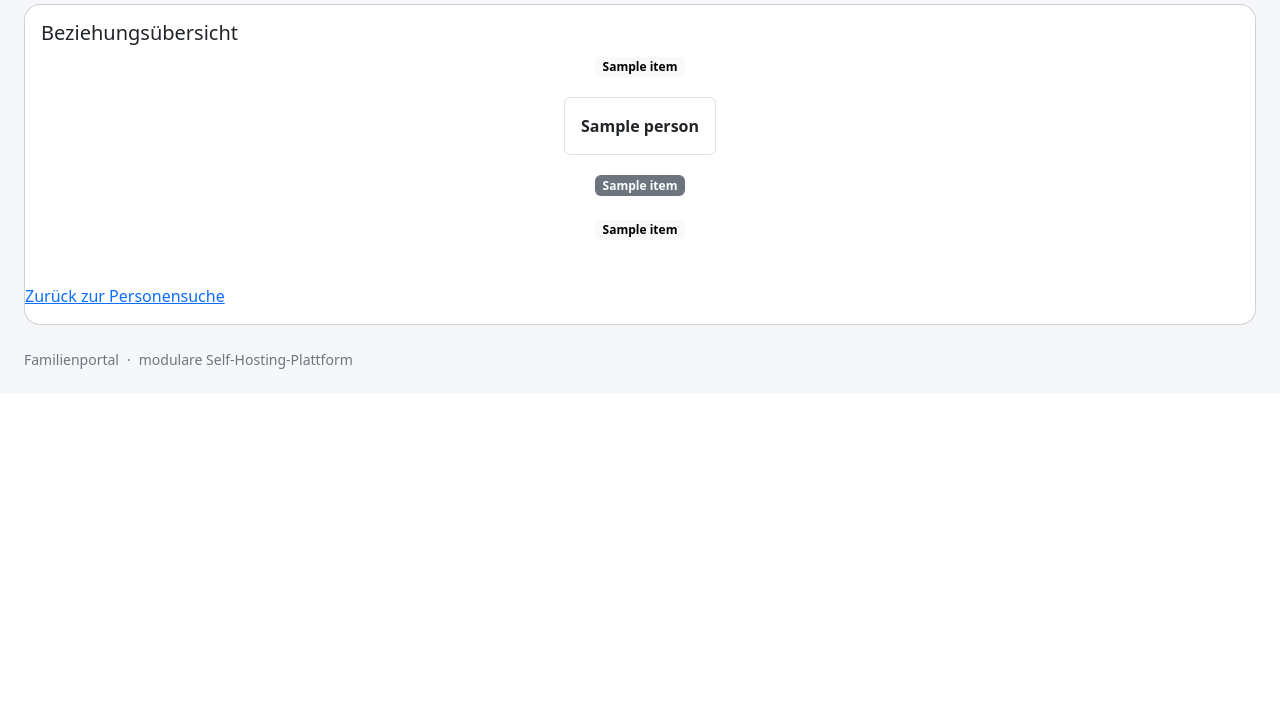
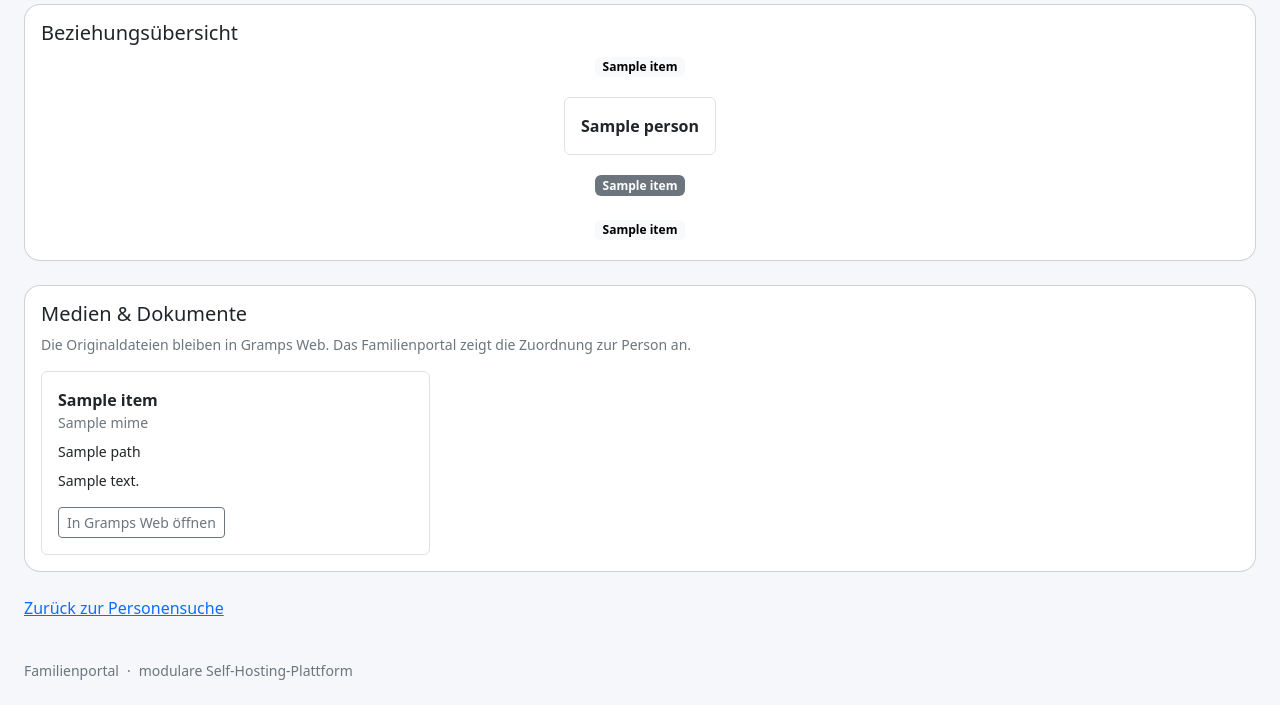
Before and after one commit to Markus4771/Familienportal, a FastAPI app: template src/familienportal/templates/genealogy_person.html in a window 1280 px wide. Shown: the part 435-1140 px from the top of the page. Before the commit the page ends 804 px from the top, so only its background shows below. Run offline with FastAPI, Linux system fonts and the light colour scheme; the template is opened without the code that fills it: most values are stand-ins (such as "Sample title", 1, 10 or a date in 2020).

Commit message:
Add media and document section to genealogy person page

```diff
--- a/src/familienportal/templates/genealogy_person.html
+++ b/src/familienportal/templates/genealogy_person.html
@@ -5,35 +5,36 @@
 {% set display_name = profile.name or person.name or person.display_name or person.gramps_id or 'Person' %}
 <h1 class="h2 mb-3">{{ display_name }}</h1>
 <div class="row g-4">
-  <div class="col-lg-5">
-    <div class="card"><div class="card-body">
+  <div class="col-lg-5"><div class="card"><div class="card-body">
     <h2 class="h5">Person</h2>
     {% if person.gramps_id %}<p><strong>Gramps-ID:</strong> {{ person.gramps_id }}</p>{% endif %}
     {% if profile.birth or person.birth %}<p><strong>Geburt:</strong> {{ profile.birth or person.birth }}</p>{% endif %}
     {% if profile.death or person.death %}<p><strong>Tod:</strong> {{ profile.death or person.death }}</p>{% endif %}
     {% if gramps_base_url and person.handle %}<p><a class="btn btn-outline-secondary" href="{{ gramps_base_url }}/person/{{ person.handle }}" target="_blank" rel="noopener">In Gramps Web öffnen</a></p>{% endif %}
-    </div></div>
+  </div></div></div>
+  <div class="col-lg-7"><div class="card"><div class="card-body">
+    <h2 class="h5">Familienbeziehungen</h2>
+    <h3 class="h6 mt-3">Eltern</h3><div class="d-flex flex-wrap gap-2">{% for item in relations.parents %}<a class="btn btn-sm btn-outline-primary" href="/genealogy/person/{{ item.handle }}">{{ item.name }}</a>{% else %}<span class="text-secondary">Keine Zuordnung</span>{% endfor %}</div>
+    <h3 class="h6 mt-3">Partner</h3><div class="d-flex flex-wrap gap-2">{% for item in relations.partners %}<a class="btn btn-sm btn-outline-primary" href="/genealogy/person/{{ item.handle }}">{{ item.name }}</a>{% else %}<span class="text-secondary">Keine Zuordnung</span>{% endfor %}</div>
+    <h3 class="h6 mt-3">Kinder</h3><div class="d-flex flex-wrap gap-2">{% for item in relations.children %}<a class="btn btn-sm btn-outline-primary" href="/genealogy/person/{{ item.handle }}">{{ item.name }}</a>{% else %}<span class="text-secondary">Keine Zuordnung</span>{% endfor %}</div>
+  </div></div></div>
 </div>
-  <div class="col-lg-7">
-    <div class="card"><div class="card-body">
-      <h2 class="h5">Familienbeziehungen</h2>
-      <h3 class="h6 mt-3">Eltern</h3>
-      <div class="d-flex flex-wrap gap-2">{% for item in relations.parents %}<a class="btn btn-sm btn-outline-primary" href="/genealogy/person/{{ item.handle }}">{{ item.name }}</a>{% else %}<span class="text-secondary">Keine Zuordnung</span>{% endfor %}</div>
-      <h3 class="h6 mt-3">Partner</h3>
-      <div class="d-flex flex-wrap gap-2">{% for item in relations.partners %}<a class="btn btn-sm btn-outline-primary" href="/genealogy/person/{{ item.handle }}">{{ item.name }}</a>{% else %}<span class="text-secondary">Keine Zuordnung</span>{% endfor %}</div>
-      <h3 class="h6 mt-3">Kinder</h3>
-      <div class="d-flex flex-wrap gap-2">{% for item in relations.children %}<a class="btn btn-sm btn-outline-primary" href="/genealogy/person/{{ item.handle }}">{{ item.name }}</a>{% else %}<span class="text-secondary">Keine Zuordnung</span>{% endfor %}</div>
-    </div></div>
-  </div>
-</div>
-<div class="card mt-4"><div class="card-body">
-  <h2 class="h5">Beziehungsübersicht</h2>
-  <div class="text-center">
+<div class="card mt-4"><div class="card-body"><h2 class="h5">Beziehungsübersicht</h2><div class="text-center">
   <div class="mb-3">{% for item in relations.parents %}<a class="badge text-bg-light text-decoration-none m-1" href="/genealogy/person/{{ item.handle }}">{{ item.name }}</a>{% endfor %}</div>
   <div class="border rounded p-3 d-inline-block mb-3"><strong>{{ display_name }}</strong></div>
   <div class="mb-3">{% for item in relations.partners %}<a class="badge text-bg-secondary text-decoration-none m-1" href="/genealogy/person/{{ item.handle }}">{{ item.name }}</a>{% endfor %}</div>
   <div>{% for item in relations.children %}<a class="badge text-bg-light text-decoration-none m-1" href="/genealogy/person/{{ item.handle }}">{{ item.name }}</a>{% endfor %}</div>
-  </div>
-</div>
+</div></div></div>
+<div class="card mt-4"><div class="card-body">
+  <h2 class="h5">Medien & Dokumente</h2>
+  <p class="text-secondary small">Die Originaldateien bleiben in Gramps Web. Das Familienportal zeigt die Zuordnung zur Person an.</p>
+  <div class="row g-3">{% for item in media %}<div class="col-md-6 col-xl-4"><div class="border rounded p-3 h-100">
+    <strong>{{ item.title }}</strong>
+    {% if item.mime %}<div class="small text-secondary">{{ item.mime }}</div>{% endif %}
+    {% if item.path %}<div class="small text-break mt-2">{{ item.path }}</div>{% endif %}
+    {% if item.description %}<p class="small mt-2 mb-0">{{ item.description }}</p>{% endif %}
+    {% if gramps_base_url and item.handle %}<a class="btn btn-sm btn-outline-secondary mt-3" href="{{ gramps_base_url }}/media/{{ item.handle }}" target="_blank" rel="noopener">In Gramps Web öffnen</a>{% endif %}
+  </div></div>{% else %}<div class="col"><span class="text-secondary">Keine Medien oder Dokumente zugeordnet.</span></div>{% endfor %}</div>
+</div></div>
 <p class="mt-4"><a href="/genealogy">Zurück zur Personensuche</a></p>
 {% endblock %}
```
Lines whose indentation alone changed are shown as unchanged.
